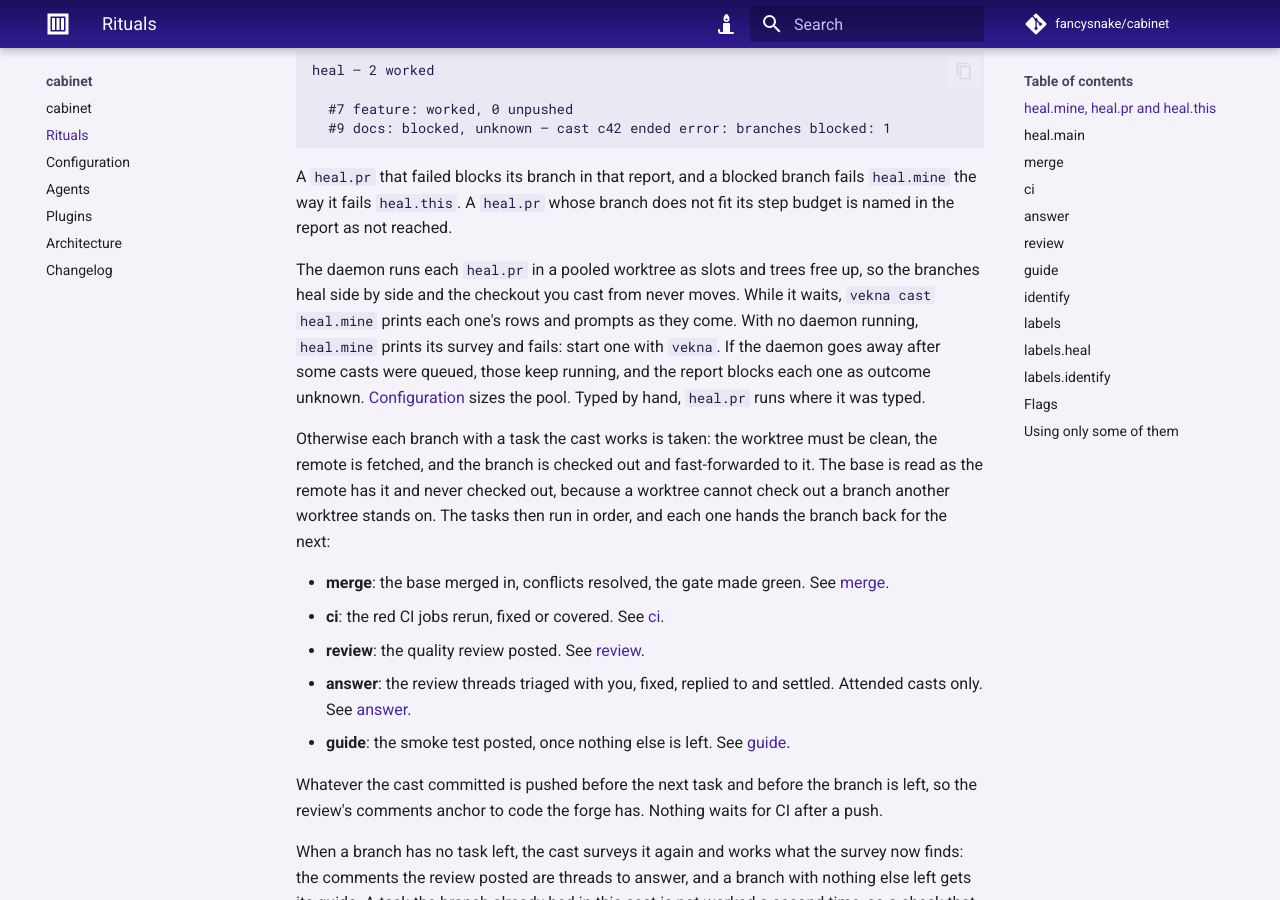
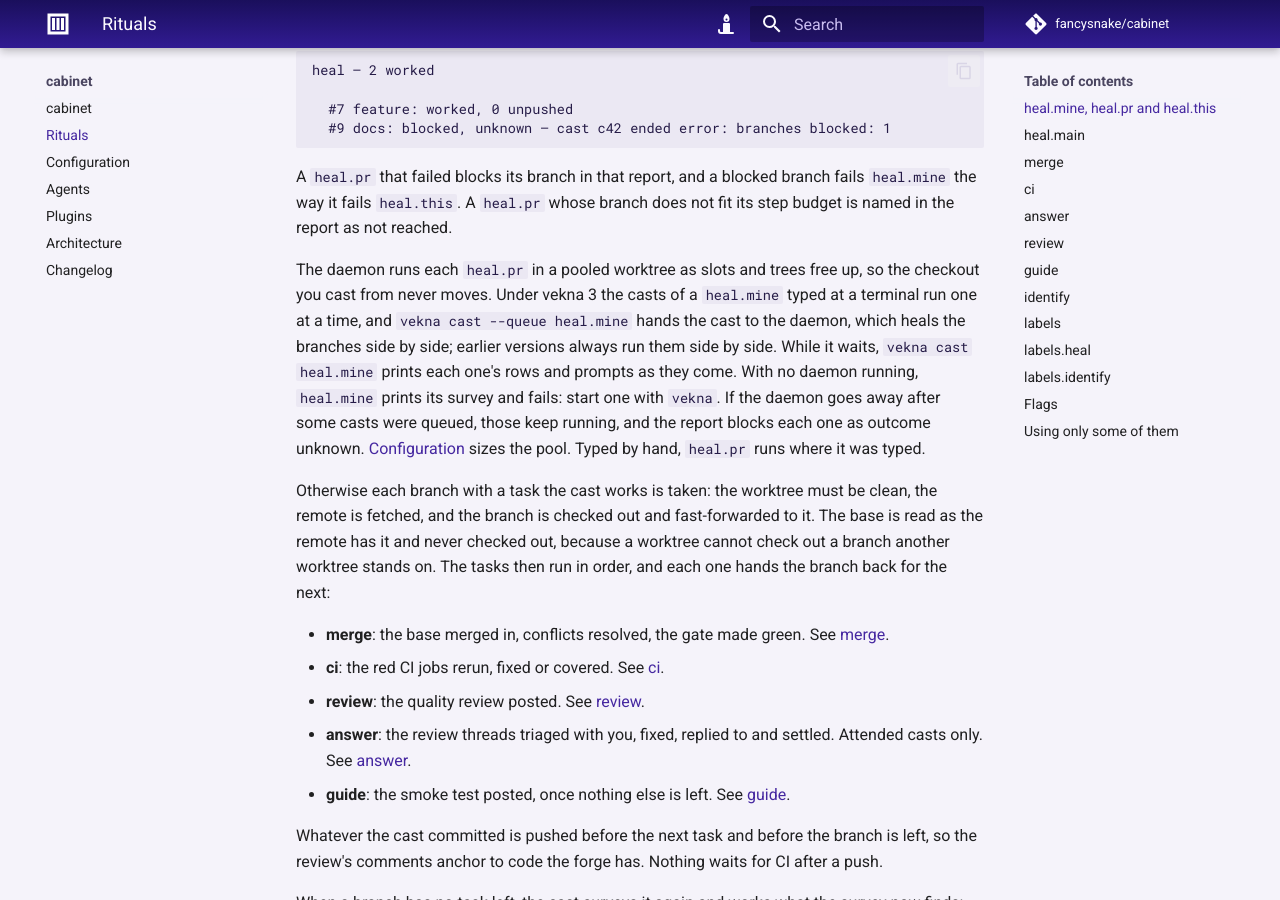
Before and after one commit to fancysnake/cabinet, an MkDocs documentation site: the page built from docs/rituals.md, in a window 1280 px wide and 900 px high, scrolled down 1487 px. Built offline with MkDocs 1.6.1 and Material for MkDocs 9.7.7, drawn with Linux system fonts in a browser that asks for light colours; comment, search, counter and statistics services are not loaded.

Commit message:
chore: accept vekna 3 and release 7.3.0
vekna range widens to <4.0.0. Tests, mypy and pylint pass against vekna
3.0.0 source; no code changed. Lock stays at vekna 2.0.0: 3.0.0 is not on
PyPI.

vekna 3 runs the casts a typed cast queues one at a time, so docs and the
heal.mine / heal.pr docstrings stop promising side by side and name
`vekna cast --queue heal.mine` for it.

Version 7.2.0 -> 7.3.0: `bots` and `approve_replies` are new config keys.

Co-Authored-By: Claude Fable 5.2 <noreply@anthropic.com>

```diff
--- a/README.md
+++ b/README.md
@@ -21,8 +21,9 @@ Grouped by school, the way a spellbook is.
   pull request of yours not wearing the wait label, oldest-modified first, and
   queues a `heal.pr --number N` on the vekna daemon for each one with work,
   then waits for them and reports what became of each branch.
-  The daemon runs those side by side, each in a pooled worktree, so your own
-  checkout never moves. An unattended cast leaves review threads for you.
+  The daemon runs each in a pooled worktree, so your own checkout never
+  moves: one at a time for a cast typed at a terminal, side by side for
+  `vekna cast --queue heal.mine`. An unattended cast leaves review threads for you.
   `--plan-only true` stops after the survey and changes nothing.
 - **`heal.main`**: fixes a red base. Where a configured CI job is red on the
   base and no fix of yours is open, it cuts a branch from the base, has an
--- a/docs/rituals.md
+++ b/docs/rituals.md
@@ -60,8 +60,11 @@ branch fails `heal.mine` the way it fails `heal.this`. A `heal.pr` whose
 branch does not fit its step budget is named in the report as not reached.
 
 The daemon runs each `heal.pr` in a pooled worktree as slots and trees free
-up, so the branches heal side by side and the checkout you cast from never
-moves. While it waits, `vekna cast heal.mine` prints each one's rows and
+up, so the checkout you cast from never moves. Under vekna 3 the casts of a
+`heal.mine` typed at a terminal run one at a time, and
+`vekna cast --queue heal.mine` hands the cast to the daemon, which heals the
+branches side by side; earlier versions always run them side by side. While
+it waits, `vekna cast heal.mine` prints each one's rows and
 prompts as they come. With no daemon running, `heal.mine` prints its survey
 and fails: start one with `vekna`. If the daemon goes away after some
 casts were queued, those keep running, and the report blocks each one as
--- a/pyproject.toml
+++ b/pyproject.toml
@@ -1,6 +1,6 @@
 [project]
 name = "cabinet"
-version = "7.2.0"
+version = "7.3.0"
 description = "A vekna tome: pull request and issue maintenance rituals for GitHub and GitLab"
 authors = [{ name = "Radosław Ganczarek", email = "radoslaw@ganczarek.in" }]
 license = "MIT"
@@ -10,7 +10,7 @@ dependencies = [
     "claude-agent-sdk (>=0.2,<1.0)",
     "pydantic (>=2.12.5,<3.0.0)",
     "typing-extensions (>=4.4,<5.0)",
-    "vekna[trial] (>=1.3.0,<3.0.0)",
+    "vekna[trial] (>=1.3.0,<4.0.0)",
 ]
 
 [build-system]
```
Also changed, not shown: CHANGELOG.md (+7 -2 lines), docs/index.md (+2 -2 lines), 3 other files.
